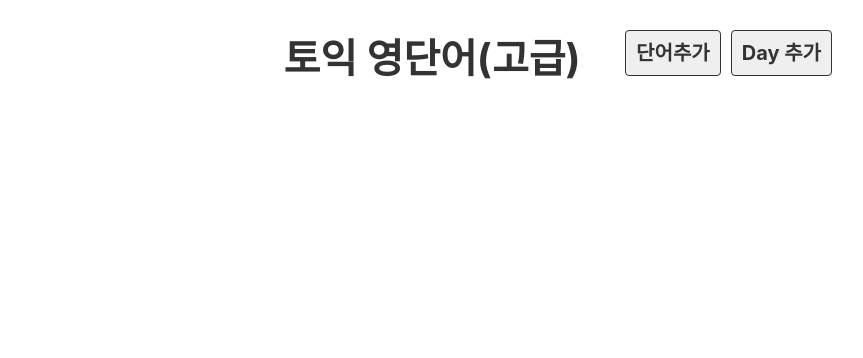
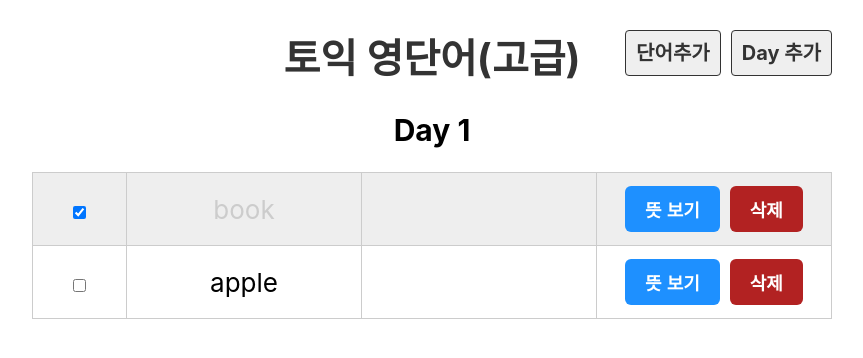
Before and after one commit to yiminwook/ReAct_Voca_Page, a React (Create React App) app: page /day/1 in a window 1280 px wide. Shown: the top 358 px of the page, without its empty margins (208-1071 px from the left). Built offline with nearby package versions, Linux system fonts and the light colour scheme.

Commit message:
Feat: json-server API
./src/db/data.json 파일에 json-server를 설치함

```diff
--- a/src/App.js
+++ b/src/App.js
@@ -3,7 +3,11 @@ import './App.css';
 import DayList from './component/DayList.js';
 import Header from './component/Header.js';
 import Day from './component/Day.js'
+import EmptyPage from './component/EmptyPage';
 
+// REST API json-server 설치
+// npm install -g json-server
+// json-server --watch ./src/db/data.json --port 3001
 
 function App() {
   return (
@@ -13,10 +17,9 @@ function App() {
          <Header />
           <Routes>
            <Route path="/" element={<DayList />} />
-           <Route path="/day" element={<Day />} />
-           {/* <Route path="*" element={EmptyPage} /> */}
+           <Route path="/day/:day"  element={<Day />} />
+           <Route path="*" element={<EmptyPage/>} />
           </Routes>
-
       </div>
       </BrowserRouter>
   );
--- a/src/component/Day.js
+++ b/src/component/Day.js
@@ -1,9 +1,12 @@
+import { useParams } from "react-router-dom";
 import dummy from "../db/data.json";
+import Word from "./Word.js"
+
 
  const Day = () => {
-  const day = 2;
-  const wordList = dummy.words.filter(word => word.day === 1)
-  console.log(wordList)
+
+  const day = Number(useParams().day);
+  const wordList = dummy.words.filter(word => word.day === day)
 
   return (
     <>
@@ -11,11 +14,7 @@ import dummy from "../db/data.json";
       <table>
         <tbody>
           {wordList.map(word => (
-            <tr key={word.id}>
-              <td>{word.eng}</td>
-              <td>{word.kor}</td>
-            </tr>
-            ))}
+            <Word word={word} key={word.id} />))}
         </tbody>
       </table>
     </>
--- a/src/component/DayList.js
+++ b/src/component/DayList.js
@@ -2,12 +2,11 @@ import { Link } from 'react-router-dom';
 import dummy from '../db/data.json'
 
 const DayList = () => {
-  console.log(dummy)
   return (
   <ul className='list_day'>
     {dummy.days.map(day => (
       <li key={day.id}>
-        <Link to="/day">Day {day.day}</Link>
+        <Link to={`/day/${day.day}`}>Day {day.day}</Link>
       </li>
     ))}
   </ul>
--- /dev/null
+++ b/src/component/EmptyPage.js
@@ -0,0 +1,13 @@
+import { Link } from "react-router-dom";
+
+const EmptyPage = () => {
+  return (
+    <>
+    <h2>잘못된 접근입니다.</h2>
+    <Link to="/">돌아가기</Link>
+    </>
+  )
+
+}
+
+export default EmptyPage;
--- /dev/null
+++ b/src/component/Word.js
@@ -0,0 +1,30 @@
+import { useState } from "react";
+
+const Word =({word}) => {
+  const [isShow, setIsShow] = useState(false);
+  const [isDone, setIsDone] = useState(word.isDone);
+
+  const toggleShow = () => {
+    setIsShow(!isShow)
+  }
+
+  const toggleDone = () => {
+    setIsDone(!isDone)
+  }
+
+  return (
+    <tr className={isDone ? 'off' : ''}>
+      <td>
+        <input type='checkbox' checked={isDone} onChange={toggleDone}/>
+      </td>
+      <td>{word.eng}</td>
+      <td>{isShow && word.kor}</td>
+      <td>
+        <button onClick={toggleShow}>뜻 {isShow ? '숨기기' : '보기'}</button>
+        <button className='btn_del'>삭제</button>
+      </td>
+     </tr>
+  )
+}
+
+export default Word;
--- a/src/db/data.json
+++ b/src/db/data.json
@@ -10,7 +10,7 @@
         "day": 1,
         "eng": "book",
         "kor": "책",
-        "isDone" : false
+        "isDone" : true
       },
       {
         "id": 2,
```
